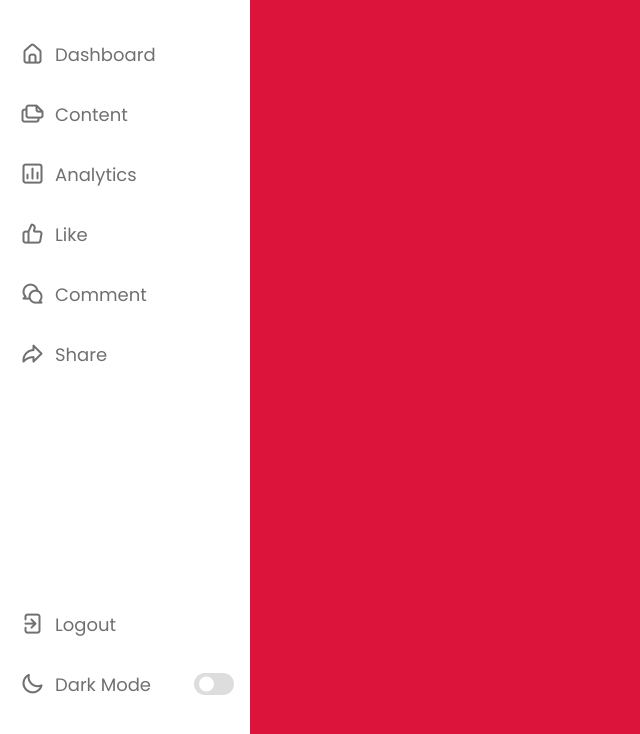
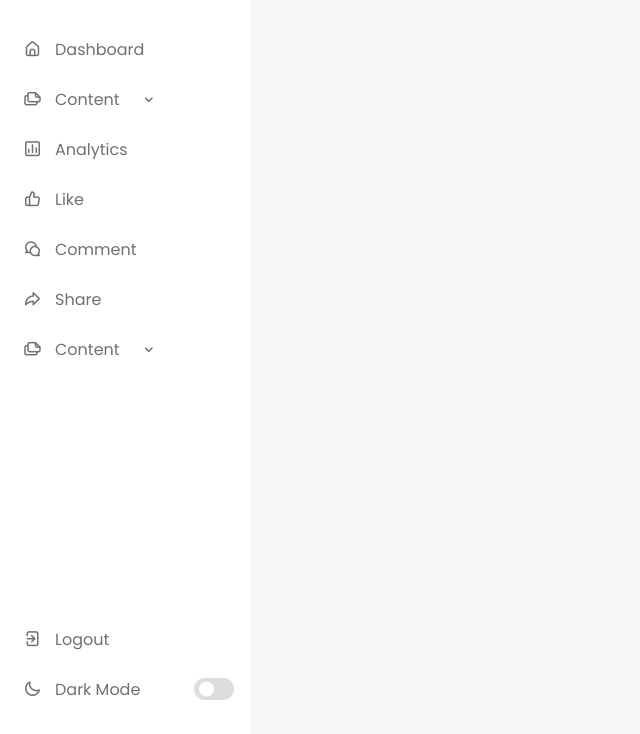
Before and after one commit to islam-monirul/dashboard-template, a plain HTML site: page index.html in a window 1280 px wide. Shown: the part 66-800 px from the top of the page, without its empty margins (0-640 px from the left). Drawn offline with nearby package versions, Linux system fonts and the light colour scheme.

Commit message:
side navbar with dropdown added

```diff
--- a/assets/css/dashboard.css
+++ b/assets/css/dashboard.css
@@ -10,7 +10,7 @@
 :root {
   /* colors */
   --primary-color: crimson;
-  --body-color: crimson;
+  --body-color: #f7f5f5;
   --panel-color: #fff;
   --text-color: #000;
   --black-light-color: #707070;
@@ -22,9 +22,9 @@
   --title-icon-color: #fff;
 
   /* transition */
-  --tran-05: all 0.5s ease;
-  --tran-03: all 0.3s ease;
-  --tran-02: all 0.2s ease;
+  --tran-05: all 0.5s ease-in-out;
+  --tran-03: all 0.3s ease-in-out;
+  --tran-02: all 0.2s ease-in-out;
 }
 
 body {
@@ -55,6 +55,12 @@ nav {
   height: 100%;
   width: 250px;
   background-color: var(--panel-color);
+  scrollbar-width: none;
+  overflow-y: scroll;
+}
+
+nav::-webkit-scrollbar {
+  display: none;
 }
 
 nav .logo-box {
@@ -94,11 +100,18 @@ nav .menu-items {
   list-style: none;
 }
 
+.submenu-title {
+  display: flex;
+  align-items: center;
+
+  cursor: pointer;
+}
+
 .menu-items li a {
   display: flex;
   align-items: center;
 
-  height: 60px;
+  height: 50px;
   text-decoration: none;
 
   position: relative;
@@ -114,7 +127,7 @@ nav .menu-items {
 }
 
 .menu-items li a i {
-  font-size: 24px;
+  font-size: 18px;
   min-width: 45px;
   height: 100%;
 
@@ -126,7 +139,7 @@ nav .menu-items {
 }
 
 .menu-items li a .link-name {
-  font-size: 18px;
+  font-size: 16px;
   font-weight: 400;
   color: var(--black-light-color);
 }
@@ -179,4 +192,41 @@ nav .menu-items {
 body.dark .switch::before {
   left: auto;
   right: 5px;
+  background-color: var(--black-light-color);
 }
+
+/* submenu */
+.sub-menu {
+  padding-left: 10px;
+  background-color: var(--body-color);
+}
+
+.sub-menu li a i {
+  font-size: 16px;
+}
+
+.sub-menu li a .link-name {
+  font-size: 14px;
+}
+
+/* dropdown */
+.nav_dropdown .sub-menu {
+  overflow: hidden;
+  max-height: 0;
+  transition: var(--tran-05);
+}
+
+.nav_dropdown:hover .sub-menu {
+  max-height: 100rem;
+}
+
+.dropdown-icon {
+  font-size: 18px;
+  color: var(--black-light-color);
+  margin-left: 20px;
+  transition: var(--tran-05);
+}
+
+.nav_dropdown:hover .dropdown-icon {
+  transform: rotate(180deg);
+}
--- a/index.html
+++ b/index.html
@@ -34,11 +34,30 @@
               <span class="link-name">Dashboard</span>
             </a>
           </li>
-          <li>
-            <a href="#">
-              <i class="uil uil-files-landscapes"></i>
-              <span class="link-name">Content</span>
-            </a>
+          <li class="nav_dropdown">
+            <div class="submenu-title">
+              <a href="#">
+                <i class="uil uil-files-landscapes"></i>
+                <span class="link-name">Content</span>
+              </a>
+
+              <i class="uil uil-angle-down dropdown-icon"></i>
+            </div>
+
+            <ul class="sub-menu">
+              <li>
+                <a href="#">
+                  <i class="uil uil-layer-group"></i>
+                  <span class="link-name">Projects</span>
+                </a>
+              </li>
+              <li>
+                <a href="#">
+                  <i class="uil uil-focus-add"></i>
+                  <span class="link-name">Add New Project</span>
+                </a>
+              </li>
+            </ul>
           </li>
           <li>
             <a href="#">
@@ -63,6 +82,32 @@
               <i class="uil uil-share"></i>
               <span class="link-name">Share</span>
             </a>
+          </li>
+
+          <li class="nav_dropdown">
+            <div class="submenu-title">
+              <a href="#">
+                <i class="uil uil-files-landscapes"></i>
+                <span class="link-name">Content</span>
+              </a>
+
+              <i class="uil uil-angle-down dropdown-icon"></i>
+            </div>
+
+            <ul class="sub-menu">
+              <li>
+                <a href="#">
+                  <i class="uil uil-layer-group"></i>
+                  <span class="link-name">Projects</span>
+                </a>
+              </li>
+              <li>
+                <a href="#">
+                  <i class="uil uil-focus-add"></i>
+                  <span class="link-name">Add New Project</span>
+                </a>
+              </li>
+            </ul>
           </li>
         </ul>
 
```
